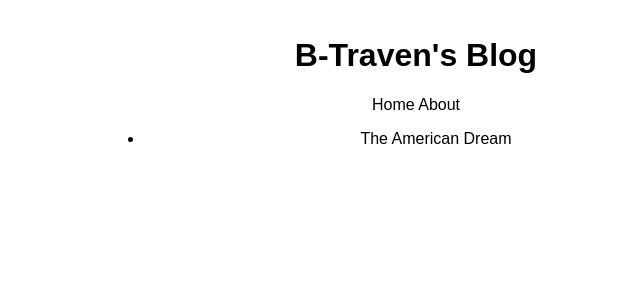
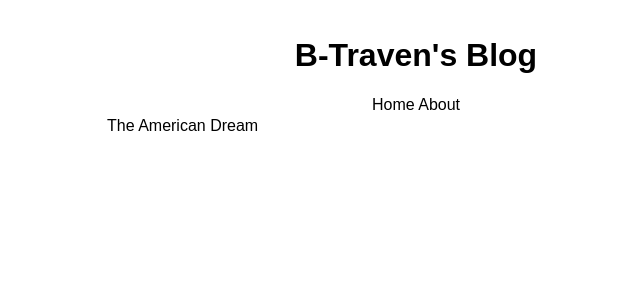
Before and after one commit to b-traven/b-traven.github.io, a Jekyll site: the page built from index.html, in a window 1280 px wide. Shown: the top 300 px of the page, without its empty margins (224-864 px from the left). Built offline with Jekyll 4.4.1, drawn with Linux system fonts in a browser that asks for light colours; Markdown is read by kramdown in place of the engine named in the settings.

Commit message:
Update index.html

```diff
--- a/index.html
+++ b/index.html
@@ -1,10 +1,12 @@
 ---
 layout: default
 ---
-<ul>
+<table>
+  <tc>
   {% for post in site.posts %}
-    <li>
+    <td>
       <a href="{{ post.url }}">{{ post.title }}</a>
-    </li>
+    </td>
   {% endfor %}
-</ul>
+  </tc>
+</table>
```
